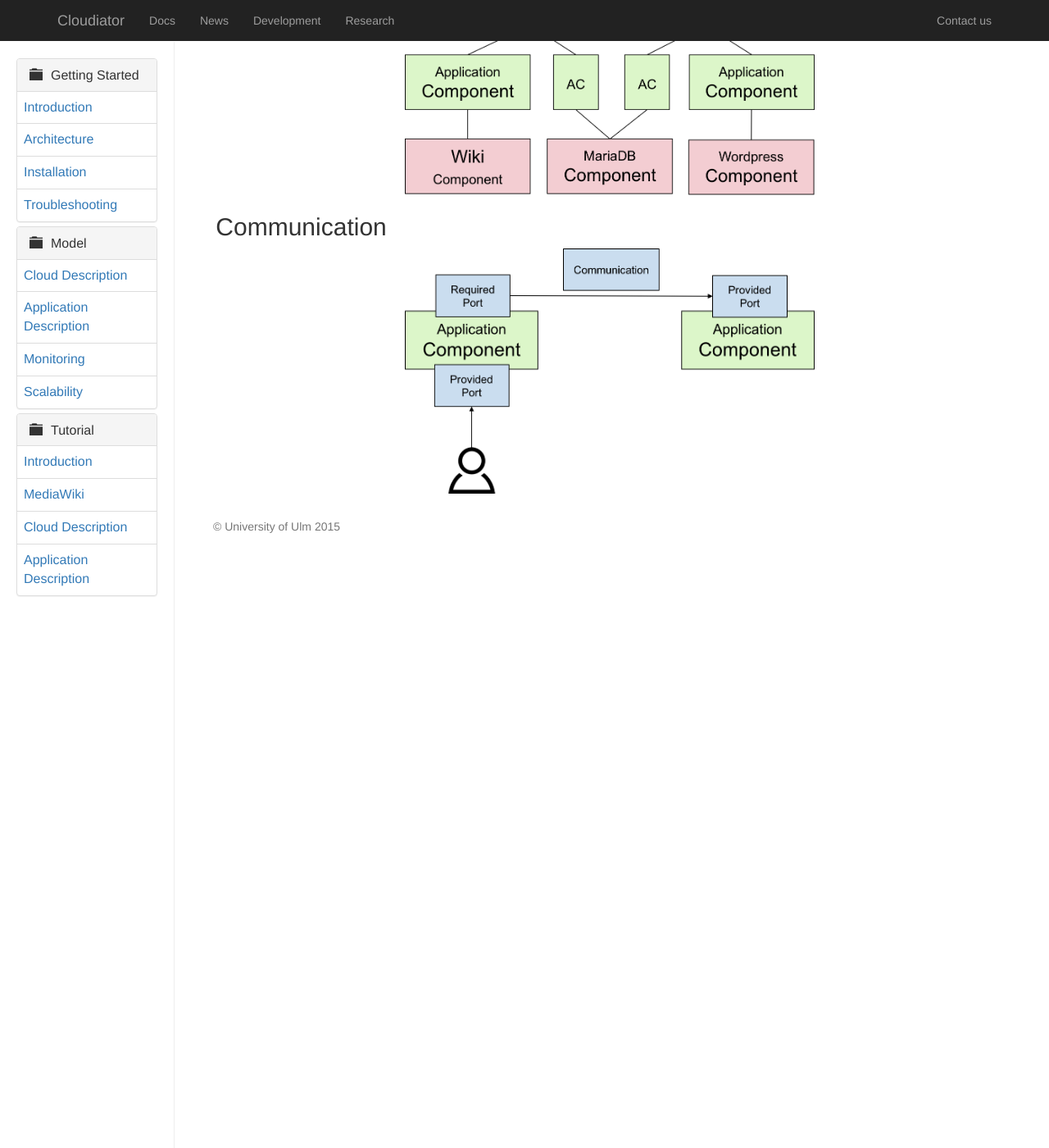
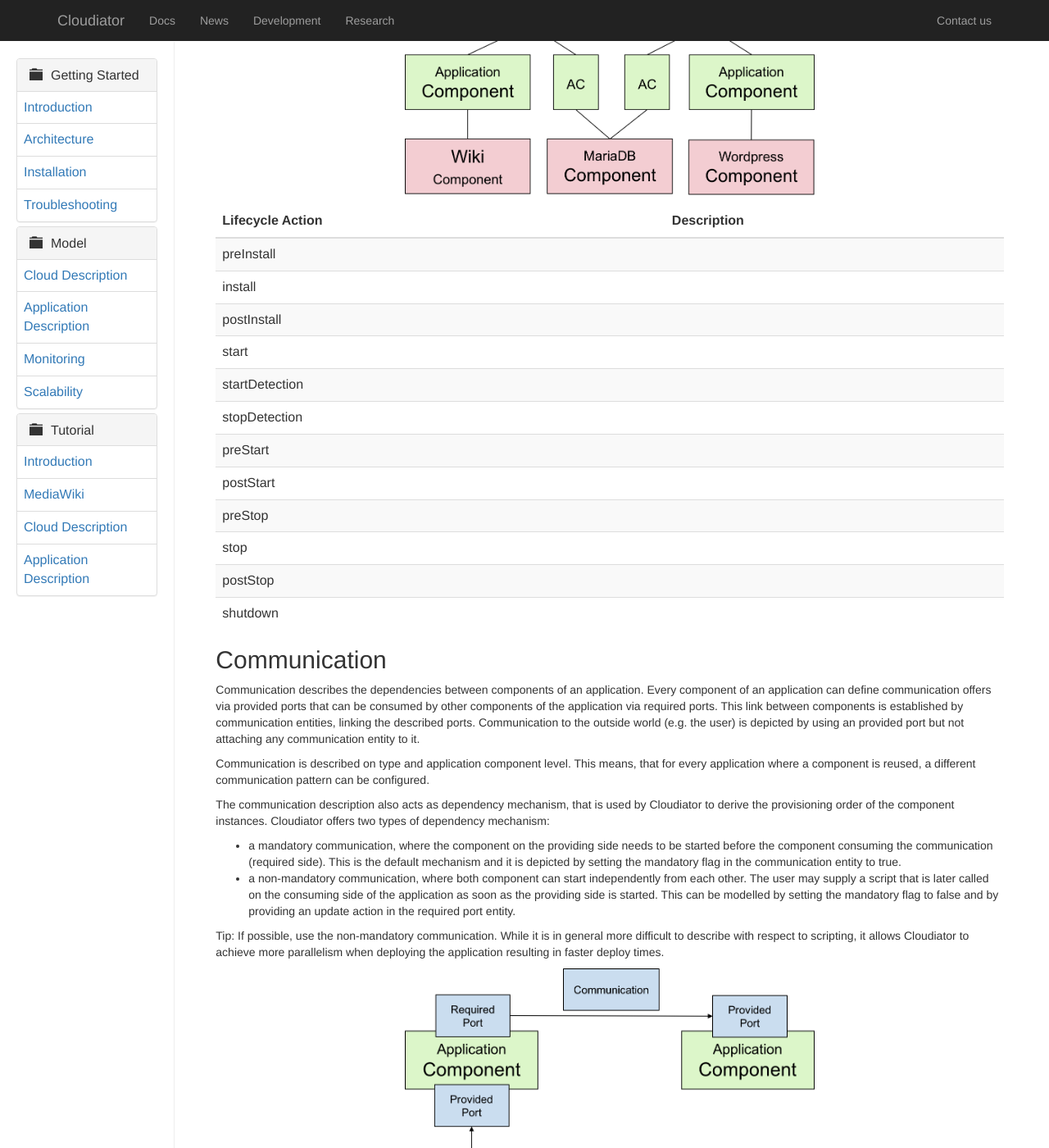
Before and after one commit to cloudiator/cloudiator.github.io, a Jekyll site: the page built from _docs/application.md, in a window 1280 px wide and 1400 px high, scrolled down 1264 px. Shown: the whole window at 82% size. Built offline with Jekyll 4.4.1, drawn with Linux system fonts in a browser that asks for light colours; some of the changed text lies outside the part shown.

Commit message:
More on application description, added cloud model pictures

```diff
--- a/_docs/application.md
+++ b/_docs/application.md
@@ -32,10 +32,54 @@ only once and afterwards can reuse it in other applications, e.g. a wiki applica
 
 ![Reuse of application components][wiki_wordpress]
 
+| Lifecycle Action | Description |
+| --- | --- |
+| preInstall | |
+| install | |
+| postInstall | |
+| start | |
+| startDetection | |
+| stopDetection | |
+| preStart | |
+| postStart | |
+| preStop | |
+| stop | |
+| postStop | |
+| shutdown | |
+{: .table .table-striped .table-responsive}
 
 ## Communication
 
+Communication describes the dependencies between components of an application. Every component of
+an application can define communication offers via provided ports that can be consumed by other components
+of the application via required ports. This link between components is established by communication
+entities, linking the described ports. Communication to the outside world (e.g. the user) is depicted
+by using an provided port but not attaching any communication entity to it.
+
+Communication is described on type and application component level. This means,
+that for every application where a component is reused, a different communication pattern can be
+configured.
+
+The communication description also acts as dependency mechanism, that is used by Cloudiator to derive
+the provisioning order of the component instances. Cloudiator offers two types of dependency mechanism:
+
+- a mandatory communication, where the component on the providing side needs to be started before the component
+    consuming the communication (required side). This is the default mechanism and it is depicted by setting the mandatory
+    flag in the communication entity to true.
+- a non-mandatory communication, where both component can start independently from each other. The user may supply
+    a script that is later called on the consuming side of the application as soon as the providing side is started. This
+    can be modelled by setting the mandatory flag to false and by providing an update action in the required port entity.
+
+Tip: If possible, use the non-mandatory communication. While it is in general more difficult to describe with respect
+to scripting, it allows Cloudiator to achieve more parallelism when deploying the application resulting in faster
+deploy times.
+
 ![Communication Type Model][communication_type]
+
+| Environment Variable | Description |
+| --- | --- |
+| foo| bar |
+{: .table .table-striped .table-responsive}
 
 
 
```
Also changed, not shown: _docs/cloud.md (+12 -0 lines), images/docs/cloud_model.png (added), images/docs/cloud_model_example.png (added).
